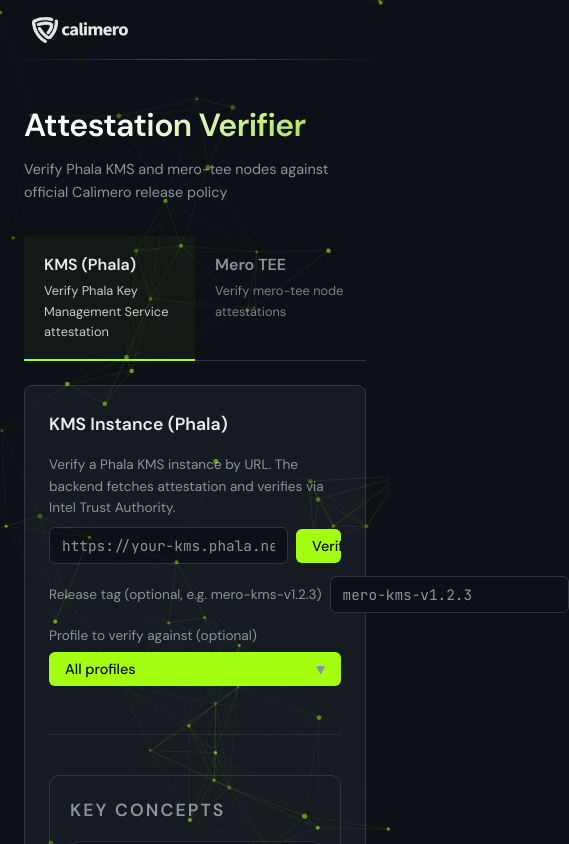
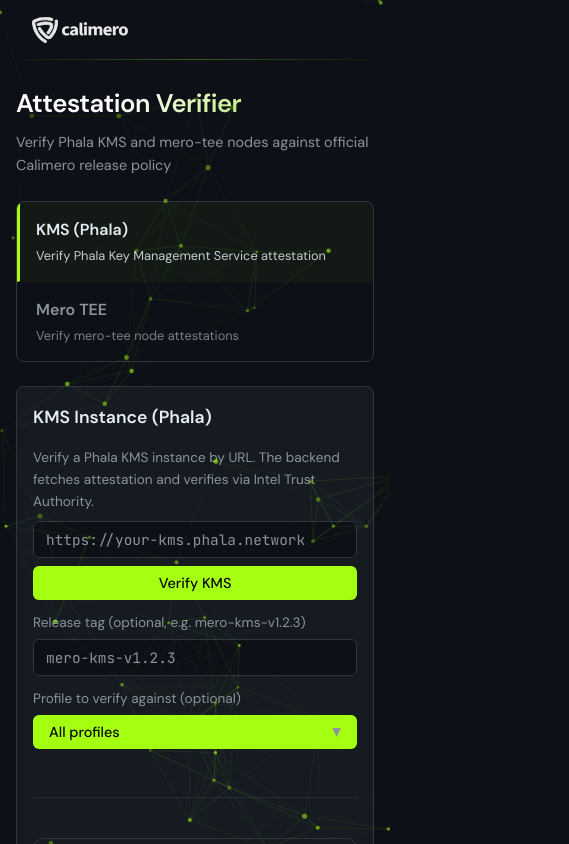
Before and after one commit to calimero-network/mero-tee, a React (Vite) app in the folder attestation-verifier/: page /kms in a window 390 px wide. Shown: the top 844 px of the page, 569 px wide, since content can reach past the window. Built offline with nearby package versions, Linux system fonts and the light colour scheme.

Commit message:
fix: mobile ui (#124)

```diff
--- a/attestation-verifier/src/components/forms/KmsVerifierForm.jsx
+++ b/attestation-verifier/src/components/forms/KmsVerifierForm.jsx
@@ -37,7 +37,7 @@
           {status === 'loading' ? 'Verifying…' : 'Verify KMS'}
         </button>
       </div>
-      <div className="input-row">
+      <div className="input-row input-row--col">
         <label htmlFor="release_tag" className="hint">Release tag (optional, e.g. mero-kms-v1.2.3)</label>
         <input
           id="release_tag"
--- a/attestation-verifier/src/components/forms/MeroTeeVerifierForm.jsx
+++ b/attestation-verifier/src/components/forms/MeroTeeVerifierForm.jsx
@@ -26,7 +26,7 @@
           {status === 'loading' ? 'Verifying…' : 'Verify'}
         </button>
       </div>
-      <div className="input-row">
+      <div className="input-row input-row--col">
         <label htmlFor="mero_tee_release_tag" className="hint">Release tag (optional)</label>
         <input
           id="mero_tee_release_tag"
--- a/attestation-verifier/src/components/layout/Layout.css
+++ b/attestation-verifier/src/components/layout/Layout.css
@@ -33,3 +33,17 @@
   color: var(--text-muted);
   margin: 0;
 }
+
+@media (max-width: 720px) {
+  .layout-main {
+    padding: 1.5rem 1rem 2.5rem;
+  }
+
+  .page-hero {
+    margin-bottom: 1.5rem;
+  }
+
+  .page-hero-title {
+    font-size: 1.6rem;
+  }
+}
--- a/attestation-verifier/src/components/tabs/TabNav.css
+++ b/attestation-verifier/src/components/tabs/TabNav.css
@@ -38,3 +38,28 @@
   margin-top: 0.25rem;
   opacity: 0.85;
 }
+
+@media (max-width: 720px) {
+  .tab-nav {
+    flex-direction: column;
+    border: 1px solid var(--border);
+    border-radius: 8px;
+    overflow: hidden;
+  }
+
+  .tab-nav-item {
+    padding: 0.9rem 1rem;
+    border-bottom: 1px solid var(--border);
+    border-left: 3px solid transparent;
+    margin-bottom: 0;
+  }
+
+  .tab-nav-item:last-child {
+    border-bottom: none;
+  }
+
+  .tab-nav-item--active {
+    border-bottom-color: transparent;
+    border-left-color: var(--accent);
+  }
+}
--- a/attestation-verifier/src/pages/MeroTeeVerificationPage.jsx
+++ b/attestation-verifier/src/pages/MeroTeeVerificationPage.jsx
@@ -44,7 +44,10 @@
         Verify mero-tee node attestations (GCP TDX nodes) or KMS instances. Enter a node URL (e.g.{' '}
         <code>http://public-ip:80</code>) or KMS URL.
       </p>
-      <MeroTeeVerifierForm status={status === 'loading' || nodeStatus === 'loading' ? 'loading' : status} onVerifyByUrl={handleVerifyByUrl} />
+      <MeroTeeVerifierForm
+        status={status === 'loading' || nodeStatus === 'loading' ? 'loading' : status}
+        onVerifyByUrl={handleVerifyByUrl}
+      />
       <div className="verifier-form" style={{ marginTop: '1.5rem' }}>
         <h3>Node (merod) verification</h3>
         <p className="hint">
@@ -76,7 +79,7 @@
               {nodeStatus === 'loading' ? 'Verifying…' : 'Verify node'}
             </button>
           </div>
-          <div className="input-row" style={{ marginTop: '0.5rem' }}>
+          <div className="input-row input-row--col" style={{ marginTop: '0.5rem' }}>
             <label htmlFor="node_release_tag" className="hint">
               Release tag (optional, e.g. mero-tee-v2.2.4)
             </label>
@@ -87,7 +90,7 @@
               placeholder="mero-tee-v2.2.4"
               disabled={nodeStatus === 'loading' || status === 'loading'}
               defaultValue={nodeReleaseTagParam || ''}
-              style={{ maxWidth: '16rem' }}
+              style={{ width: '100%', maxWidth: '16rem' }}
             />
           </div>
         </form>
--- a/attestation-verifier/src/pages/VerificationPage.css
+++ b/attestation-verifier/src/pages/VerificationPage.css
@@ -15,6 +15,7 @@
   font-size: 0.85rem;
   color: var(--text-muted);
   margin: 0 0 0.5rem;
+  overflow-wrap: anywhere;
 }
 
 .hint code {
@@ -33,7 +34,8 @@
 .input-row > .hint {
   align-self: center;
   margin: 0;
-  white-space: nowrap;
+  max-width: 100%;
+  overflow-wrap: anywhere;
 }
 
 /* Stacked variant for label + full-width control */
@@ -48,9 +50,17 @@
   white-space: normal;
 }
 
+.input-row--col input[type="url"],
+.input-row--col input[type="text"],
+.input-row--col select {
+  width: 100%;
+}
+
 .input-row input[type="url"],
 .input-row input[type="text"] {
   flex: 1;
+  min-width: 0;
+  max-width: 100%;
   padding: 0.5rem 0.75rem;
   font-family: 'JetBrains Mono', monospace;
   font-size: 0.9rem;
@@ -65,6 +75,8 @@
 }
 
 .input-row select {
+  min-width: 0;
+  max-width: 100%;
   padding: 0.5rem 0.75rem;
   font-family: inherit;
   font-size: 0.9rem;
@@ -247,6 +259,7 @@
 .card-body {
   font-size: 0.9rem;
   line-height: 1.6;
+  overflow-wrap: anywhere;
 }
 
 .hash-row {
@@ -468,6 +481,7 @@
   font-size: 0.85rem;
   color: var(--text-muted);
   margin-top: 1rem;
+  overflow-wrap: anywhere;
 }
 
 .landing-cta {
@@ -481,3 +495,37 @@
   margin: 0;
   color: var(--text-muted);
 }
+
+@media (max-width: 720px) {
+  .verification-page {
+    padding: 1rem;
+  }
+
+  .input-row {
+    flex-direction: column;
+    align-items: stretch;
+  }
+
+  .input-row > .hint {
+    align-self: flex-start;
+  }
+
+  .verifier-form button,
+  form button {
+    width: 100%;
+    justify-content: center;
+  }
+
+  .result-card {
+    padding: 0.9rem 1rem;
+  }
+
+  .json-viewer-tabs {
+    flex-wrap: wrap;
+  }
+
+  .event-summary-row {
+    grid-template-columns: 1fr;
+    gap: 0.3rem;
+  }
+}
```
Also changed, not shown: 1 other file (tests, documents, lock files or other folders).
